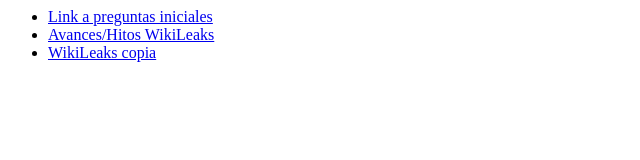
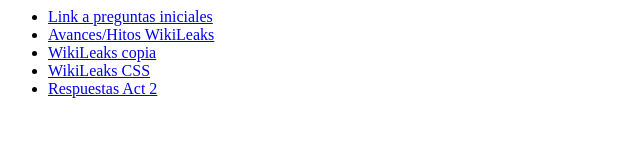
Before and after one commit to EloyRb0/EloyRb0.github.io, a plain HTML site: page eloy_rodriguez_A00227629/misupertarea.html in a window 1280 px wide. Shown: the whole page, without its empty margins (0-640 px from the left). Drawn offline with Linux system fonts and the light colour scheme.

Commit message:
Add files via upload

```diff
--- a/eloy_rodriguez_A00227629/misupertarea.html
+++ b/eloy_rodriguez_A00227629/misupertarea.html
@@ -12,6 +12,12 @@
             <li>
                 <a href="https://eloyrb0.github.io/eloy_rodriguez_A00227629/wikileaks.html">WikiLeaks copia</a>
             </li>
+            <li>
+                <a href="https://eloyrb0.github.io/eloy_rodriguez_A00227629/wikileakscss.html">WikiLeaks CSS</a>
+            </li>
+            <li>
+                <a href="https://eloyrb0.github.io/eloy_rodriguez_A00227629/respuestas.html">Respuestas Act 2</a>
+            </li>
         </ul>
     </body>
 </html>
```
